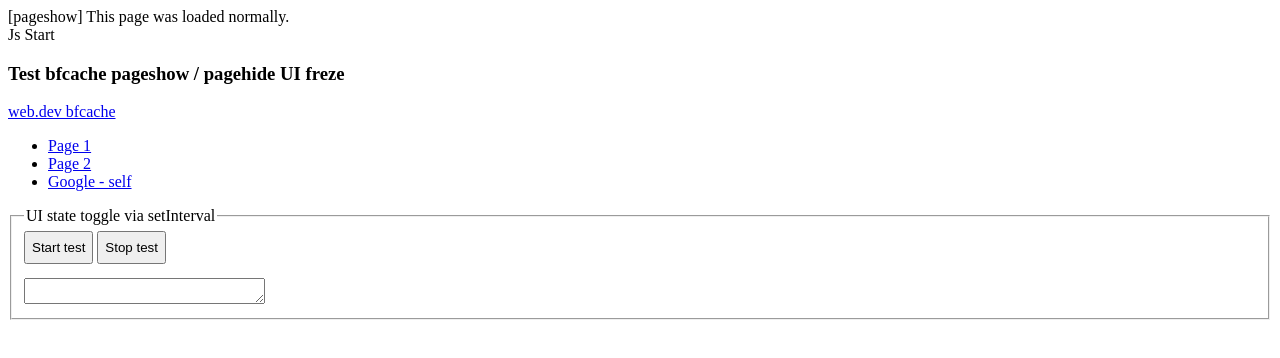
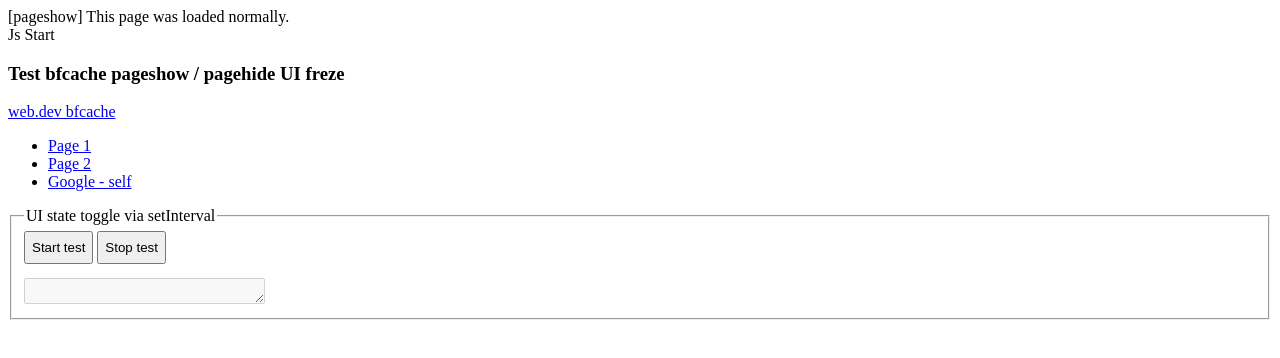
Before and after one commit to chrisribe/js-tests, a plain HTML site: page bfcache/index.html in a window 1280 px wide. Drawn offline with Linux system fonts and the light colour scheme; no server answers.

Commit message:
main Stupid test

```diff
--- a/bfcache/index.html
+++ b/bfcache/index.html
@@ -62,8 +62,35 @@
         }
       });
 
+      function abortActions(){
+        const xhr = new XMLHttpRequest();
+        const method = "GET";
+//        const url = "https://baconipsum.com/api/?type=all-meat&sentences=1&start-with-lorem=1";
+        const url = "https://app.requestly.io/delay/4000/https://baconipsum.com/api/?type=all-meat&sentences=1&start-with-lorem=1";
+
+        xhr.onreadystatechange = () => {
+          if (xhr.readyState === 4) {
+            //callback(xhr.response);
+            console.log("RESP", xhr.responseText);
+            var el = document.querySelector('#setIntervalTest textarea');
+            if(el) {
+              el.setAttribute('disabled', 'true');
+            } else {
+              console.log('no el');
+            }
+          }
+        }
+        xhr.open(method, url, true);
+        xhr.send();
+
+        // if (OH_NOES_WE_NEED_TO_CANCEL_RIGHT_NOW_OR_ELSE) {
+        //   xhr.abort();
+        // }
+      }
+
       (function () {
         appendMsg("Js Start");
+        abortActions();
       })();
     </script>
   </body>
```
